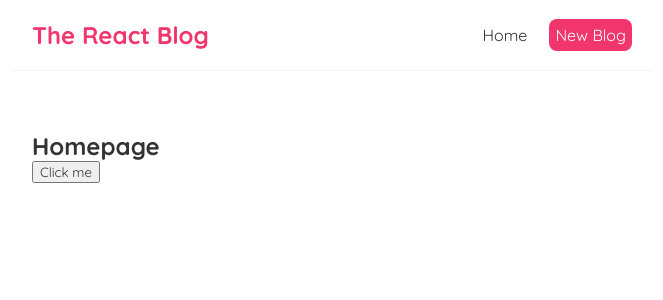
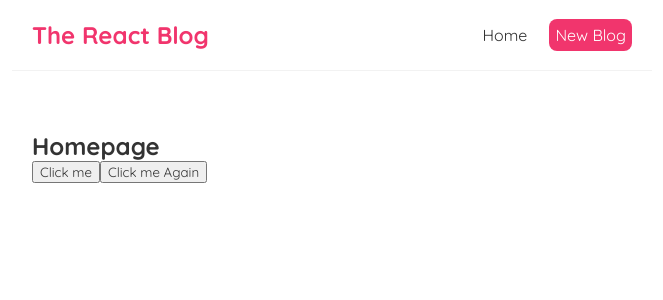
Before and after one commit to ManyuDhyani/react-blogs, a React (Create React App) app: page / in a window 1280 px wide. Shown: the top 300 px of the page, without its empty margins (308-971 px from the left). Built offline with nearby package versions, Linux system fonts and the light colour scheme.

Commit message:
Event button

```diff
--- a/src/home.js
+++ b/src/home.js
@@ -2,12 +2,16 @@ const Home = () => {
 
     const handleClick = () => {
         console.log('hello, ninjas');
+    }
+    const handleClickAgain = (name, e) => {
+        console.log("Second button" + name, e)
     }
 
     return (
         <div className="home">
             <h2>Homepage</h2>
             <button onClick={handleClick}>Click me</button>
+            <button onClick={(e) => {handleClickAgain('manyu', e)}}> Click me Again </button>
         </div>
       );
 }
```
